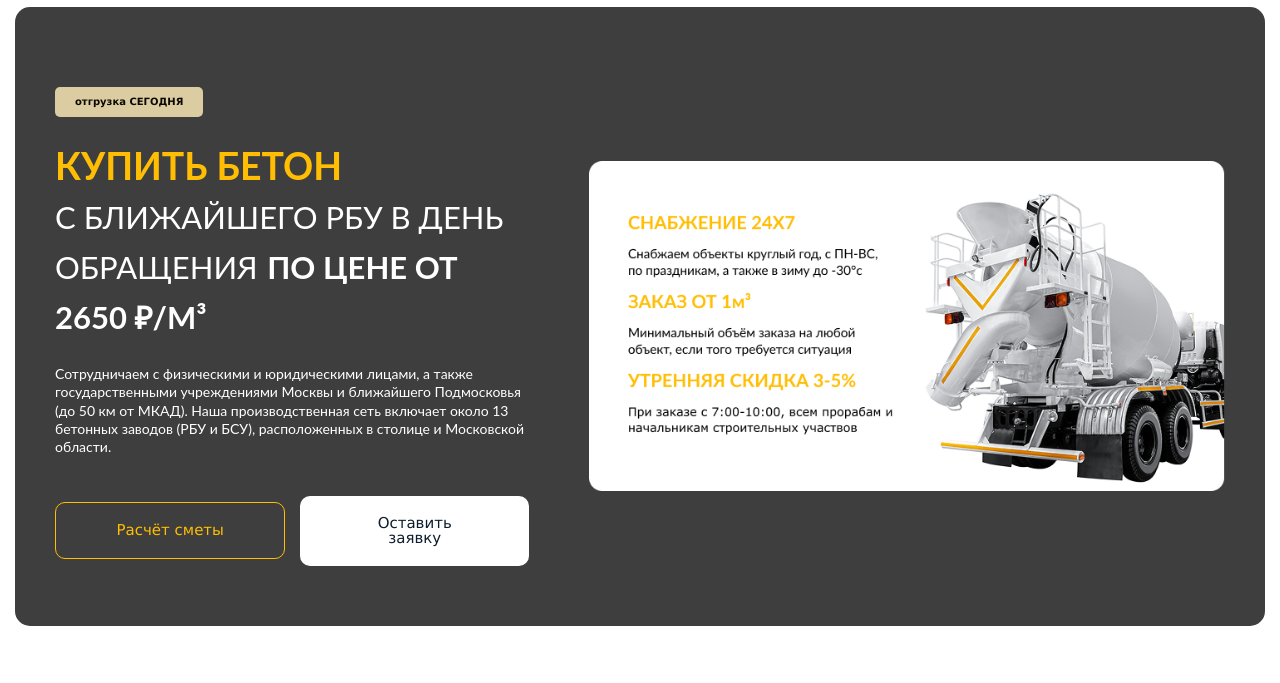
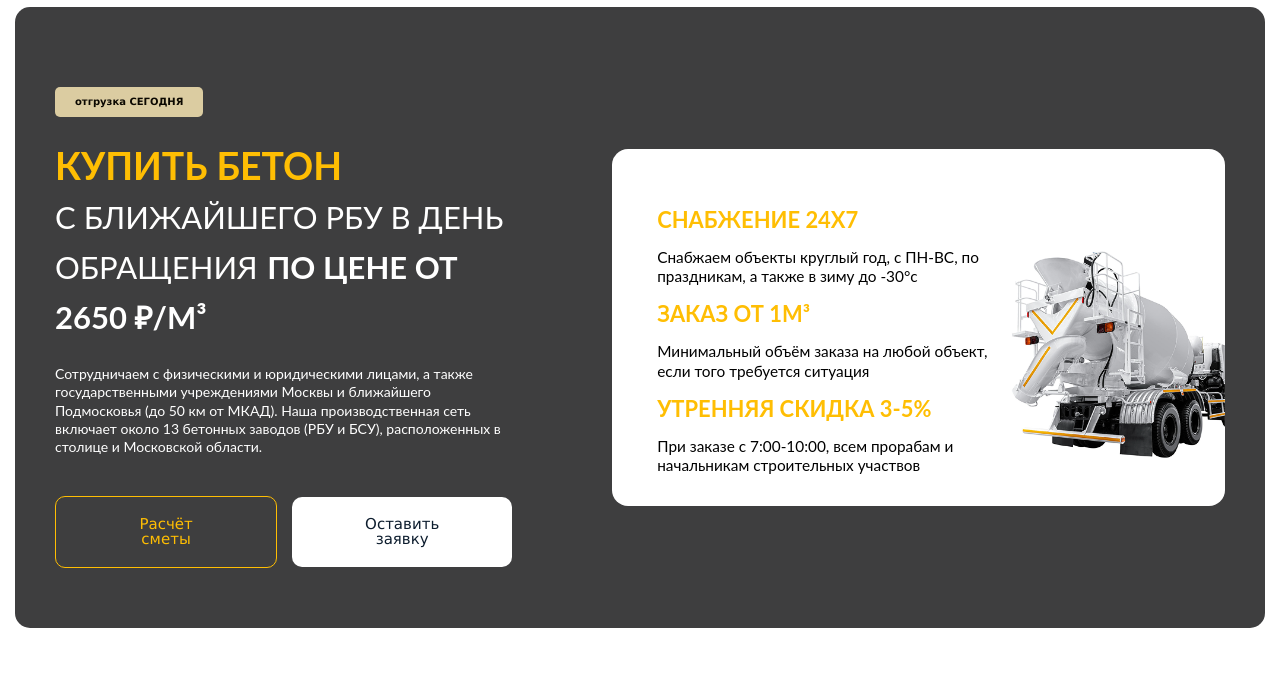
Before and after one commit to romawakeup/beton, a plain HTML site: page index.html in a window 1280 px wide. Shown: the part 103-786 px from the top of the page. Drawn offline with Linux system fonts and the light colour scheme.

Commit message:
update: new banner

```diff
--- a/index.html
+++ b/index.html
@@ -461,8 +461,34 @@
                             </button>
                         </div>
                     </div>
-                    <div class="banner__image-container">
-                        <img src="images/banner-img.png" alt="Бетонное производство Москвич Бетон">
+
+                    <div class="banner__subblock">
+                        <div class="advantages">
+                            <div class="advantages__wrapper">
+                                <div class="advantages__item">
+                                    <p>Снабжение 24х7</p>
+                                    <p>Снабжаем объекты круглый год, с ПН-ВС,
+                                        по праздникам, а также в зиму до -30°с</p>
+                                </div>
+
+                                <div class="advantages__item">
+                                    <p>Заказ от 1м³</p>
+                                    <p>Минимальный объём заказа на любой
+                                        объект, если того требуется ситуация</p>
+                                </div>
+
+                                <div class="advantages__item">
+                                    <p>Утренняя скидка 3-5%</p>
+                                    <p>При заказе с 7:00-10:00, всем прорабам и
+                                        начальникам строительных участвов</p>
+                                </div>
+                            </div>
+
+                            <div class="advantages__img-container">
+                                <img src="images/subblock-img1.png">
+                            </div>
+
+                        </div>
                     </div>
                 </div>
             </div>
@@ -1372,16 +1398,16 @@
                         </div>
 
                         <div class="faq__item">
-                            <p >Сколько стоит доставка на объект</p>
-                            <p >На сайте представлены актуальные цена бетонов и растворов, однако
+                            <p>Сколько стоит доставка на объект</p>
+                            <p>На сайте представлены актуальные цена бетонов и растворов, однако
                                 помимо самого материала, также требуется учесть стоимость доставки
                                 бетонных смесей. Как и У</p>
                             <span>+</span>
                         </div>
 
                         <div class="faq__item">
-                            <p >Куда вы можете привезти бетон</p>
-                            <p >На сайте представлены актуальные цена бетонов и растворов, однако
+                            <p>Куда вы можете привезти бетон</p>
+                            <p>На сайте представлены актуальные цена бетонов и растворов, однако
                                 помимо самого материала, также требуется учесть стоимость доставки
                                 бетонных смесей. Как и на любом заводе, на конечную цену каждого куба
                                 бетона, влияет объём вашего за`1eqwdafregsdzx</p>
@@ -1389,29 +1415,29 @@
                         </div>
 
                         <div class="faq__item">
-                            <p >Сделаете скидку от объёма</p>
-                            <p >На сайте представлены актуальные цена бетонов и растворов, однако
+                            <p>Сделаете скидку от объёма</p>
+                            <p>На сайте представлены актуальные цена бетонов и растворов, однако
                                 помимо самого материала, также требуется учесть стоимость доставки
                                 бетонных смесей. Как и на2222222222222222222222</p>
                             <span>+</span>
                         </div>
 
                         <div class="faq__item">
-                            <p >Можно ли приехать на завод</p>
-                            <p >На сайте представлены актуальные цена бетонов и растворов, однако
+                            <p>Можно ли приехать на завод</p>
+                            <p>На сайте представлены актуальные цена бетонов и растворов, однако
                                 помимо222222222222222У</p>
                             <span>+</span>
                         </div>
 
                         <div class="faq__item">
-                            <p >Можно пригласить замерщика на объект</p>
-                            <p >На22222222222222</p>
+                            <p>Можно пригласить замерщика на объект</p>
+                            <p>На22222222222222</p>
                             <span>+</span>
                         </div>
 
                         <div class="faq__item">
-                            <p >тест тетс тест</p>
-                            <p >тест тетс тест тест тетс тест тест тетс тесттест тетс тесттест тетс
+                            <p>тест тетс тест</p>
+                            <p>тест тетс тест тест тетс тест тест тетс тесттест тетс тесттест тетс
                                 тесттест тетс тесттест тетс тесттест тетс тест</p>
                             <span>+</span>
                         </div>
--- a/styles.css
+++ b/styles.css
@@ -574,7 +574,7 @@ body {
     display: flex;
     justify-content: center;
     align-items: center;
-    gap: 60px;
+    gap: 100px;
     padding: 80px 40px 60px 40px;
     border-radius: 15px;
     background-color: #3E3E3F;
@@ -663,8 +663,7 @@ body {
     font-size: 15px;
     line-height: 1em;
     text-align: center;
-    padding: 19.95px 59.85px;
-    min-height: 57px;
+    padding: 20px 60px;
 }
 
 .banner__button--primary {
@@ -722,15 +721,42 @@ body {
     white-space: nowrap;
 }
 
-.banner__image-container {
-    border-radius: 20px;
-}
-
-.banner__image-container img {
+.advantages {
+    display: flex;
+    padding: 55px 0 0 45px;
+    background-color: #fff;
+    border-radius: 16px;
+    max-width: 764px;
+}
+
+.advantages__wrapper {
+    display: flex;
+    flex-direction: column;
+    gap: 11px;
+    padding-bottom: 30px;
+}
+
+.advantages__item p:first-child {
+    font-family: Lato;
+    margin-bottom: 11px;
+    font-weight: 700;
+    font-size: 21.95px;
+    line-height: 32.93px;
+    text-transform: uppercase;
+    color: #FFBE03;
+}
+
+.advantages__item p:last-child {
+    font-family: Lato;
+    font-weight: 400;
+    font-size: 15.37px;
+    line-height: 19.76px;
+}
+
+.advantages__img-container img {
     width: 100%;
     height: 100%;
     object-fit: contain;
-    display: block;
 }
 
 /* Responsive Design for Banner Section */
@@ -2643,7 +2669,6 @@ body.mobile-menu-open {
     }
 
     .banner__actions {
-        justify-content: center;
         flex-wrap: wrap;
         gap: 20px;
     }
@@ -2777,7 +2802,6 @@ body.mobile-menu-open {
     }
 
     .banner__actions {
-        flex-direction: column;
         gap: 15px;
         width: 100%;
     }
@@ -2915,6 +2939,20 @@ body.mobile-menu-open {
 
     .parameters-card {
         padding: 40px;
+    }
+
+    .advantages {
+        flex-direction: column;
+        padding: 20px 0 20px 20px;
+    }
+
+    .advantages__wrapper {
+        padding: 0 20px 0 0;
+    }
+
+    .advantages__img-container {
+        display: flex;
+        justify-content: flex-end;
     }
 }
 
```
Also changed, not shown: images/subblock-img1.png (added).
